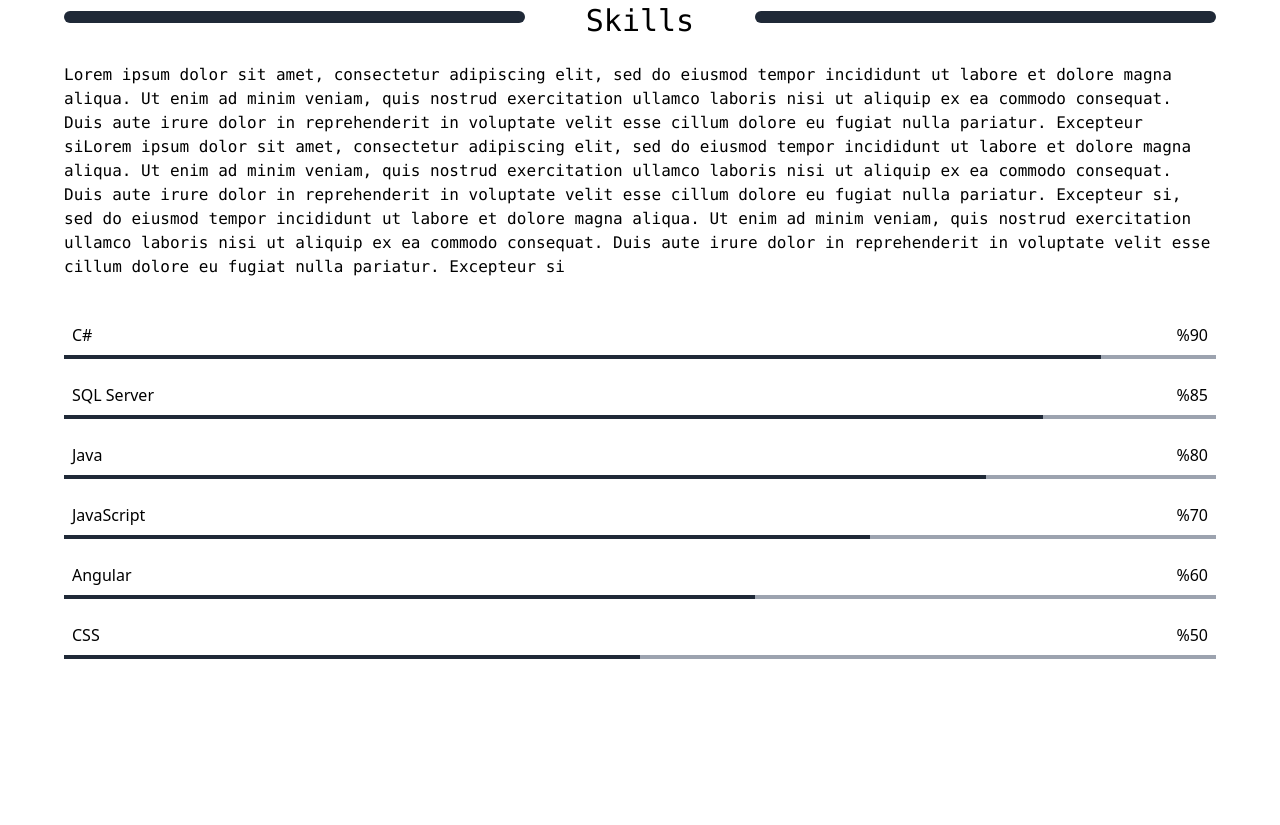
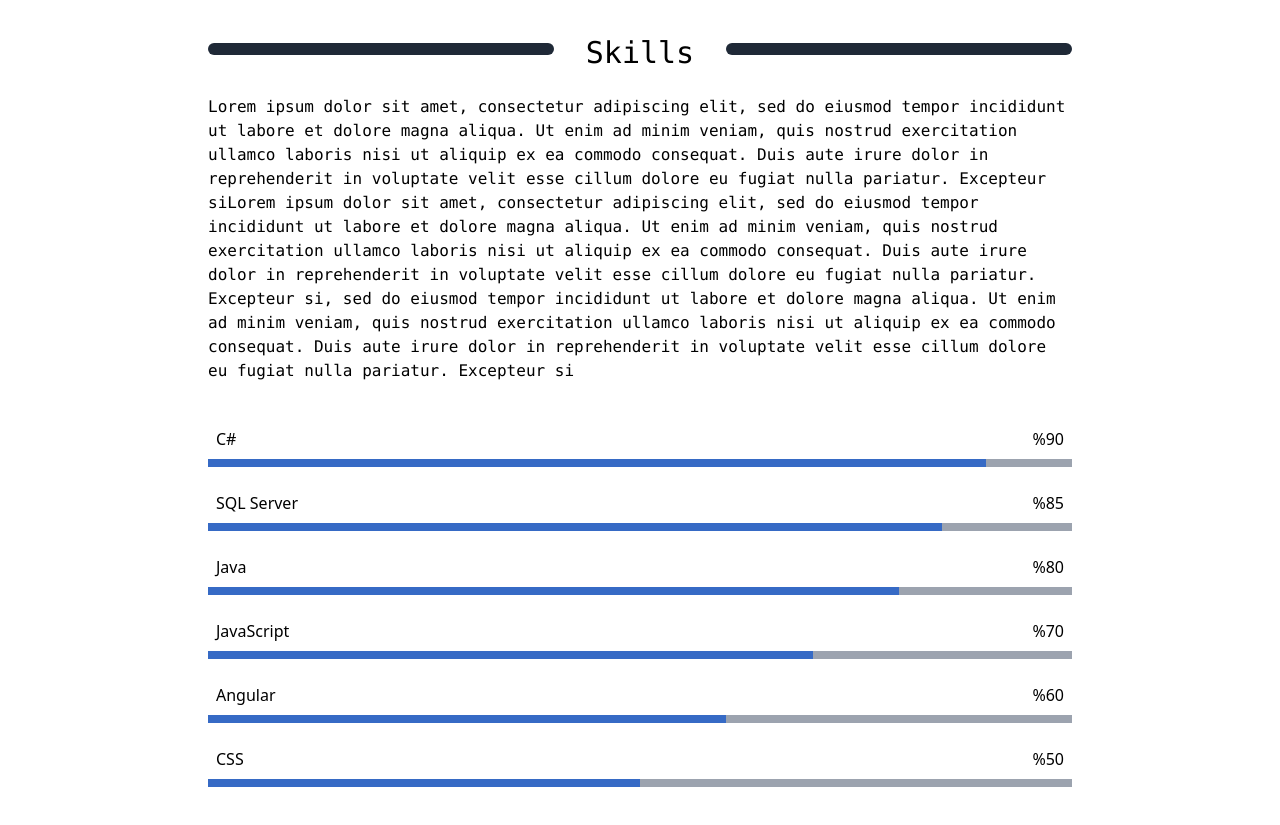
Before and after one commit to ucudal/PW_2021_Website-rafapelacchi, a website: page docs/test.html in a window 1280 px wide. Shown: the part 861-1686 px from the top of the page. Before the commit the page ends 1584 px from the top, so only its background shows below. Drawn offline with nearby package versions, Linux system fonts and the light colour scheme.

Commit message:
modifico estilos de progreso y carga de skills con movimiento

```diff
--- a/docs/index.js
+++ b/docs/index.js
@@ -31,8 +31,15 @@ function smoothScroll(id) {
     scroll = function(c, a, b, i) {
         i++; if (i > 30) return;
         c.scrollTop = a + (b - a) / 30 * i;
-        setTimeout(function(){ scroll(c, a, b, i); }, 20);
+        setTimeout(function(){ scroll(c, a, b, i); }, 10);
     }
 
     scroll(scrollContainer, scrollContainer.scrollTop, targetY, 0);
 }
+
+document.querySelectorAll('.skill').forEach(
+    function (x){
+        var porcentaje = x.dataset.porcentaje;
+        x.style.width = porcentaje + "%"
+    }
+)
--- a/docs/myStyles.css
+++ b/docs/myStyles.css
@@ -8,57 +8,16 @@
     background: url(../src/presentacion.jpg) no-repeat center;
 }
 
-.skill{
+.skill-bar{
     width: 100%;
-    height: 4px;
+    height: 8px;
     background-color: rgba(156, 163, 175);
     position: relative
 }
-
-.csharp::before{
-    position: absolute;
-    content: "";
-    background-color: rgba(31, 41, 55);
-    width: 90%;
-    height: 4px;
+.skill{
+    height: 8px;
+    background-color: rgb(54, 106, 197);
+    position: relative;
+    transition: 1s linear;
+    width: 0px;
 }
-
-.sql::before{
-    position: absolute;
-    content: "";
-    background-color: rgba(31, 41, 55);
-    width: 85%;
-    height: 4px;
-}
-
-.java::before{
-    position: absolute;
-    content: "";
-    background-color: rgba(31, 41, 55);
-    width: 80%;
-    height: 4px;
-}
-
-.js::before{
-    position: absolute;
-    content: "";
-    background-color: rgba(31, 41, 55);
-    width: 70%;
-    height: 4px;
-}
-
-.angular::before{
-    position: absolute;
-    content: "";
-    background-color: rgba(31, 41, 55);
-    width: 60%;
-    height: 4px;
-}
-
-.css::before{
-    position: absolute;
-    content: "";
-    background-color: rgba(31, 41, 55);
-    width: 50%;
-    height: 4px;
-}
--- a/docs/test.html
+++ b/docs/test.html
@@ -60,7 +60,7 @@
 
         <!-- Menu Skills -->
         <section class="w-full p-0" id="skills">
-            <div class="p-16">
+            <div class="p-52 pt-24">
 
                 <div class="grid grid-cols-5">
                     <div class="bg-gray-800 h-3 w-full mt-2 col-span-2 rounded-lg"></div>
@@ -81,8 +81,8 @@
                                 <span>C#</span>
                                 <span>%90</span>
                             </div>
-                            <div>
-                                <div class="skill csharp"></div>
+                            <div class="skill-bar">
+                                <div class="skill csharp" data-porcentaje="90"></div>
                             </div>
                         </div>
                         <div class="pt-4">
@@ -90,8 +90,8 @@
                                 <span>SQL Server</span>
                                 <span>%85</span>
                             </div>
-                            <div>
-                                <div class="skill sql"></div>
+                            <div class="skill-bar">
+                                <div class="skill sql" data-porcentaje="85"></div>
                             </div>
                         </div>
                         <div class="pt-4">
@@ -99,8 +99,8 @@
                                 <span>Java</span>
                                 <span>%80</span>
                             </div>
-                            <div>
-                                <div class="skill java"></div>
+                            <div class="skill-bar">
+                                <div class="skill java" data-porcentaje="80"></div>
                             </div>
                         </div>
                         <div class="pt-4">
@@ -108,8 +108,8 @@
                                 <span>JavaScript</span>
                                 <span>%70</span>
                             </div>
-                            <div>
-                                <div class="skill js"></div>
+                            <div class="skill-bar">
+                                <div class="skill js" data-porcentaje="70"></div>
                             </div>
                         </div>
                         <div class="pt-4">
@@ -117,8 +117,8 @@
                                 <span>Angular</span>
                                 <span>%60</span>
                             </div>
-                            <div>
-                                <div class="skill angular"></div>
+                            <div class="skill-bar">
+                                <div class="skill angular" data-porcentaje="60"></div>
                             </div>
                         </div>
                         <div class="pt-4">
@@ -126,8 +126,8 @@
                                 <span>CSS</span>
                                 <span>%50</span>
                             </div>
-                            <div>
-                                <div class="skill css"></div>
+                            <div class="skill-bar">
+                                <div class="skill css" data-porcentaje="50"></div>
                             </div>
                         </div>
                     </div>
```
